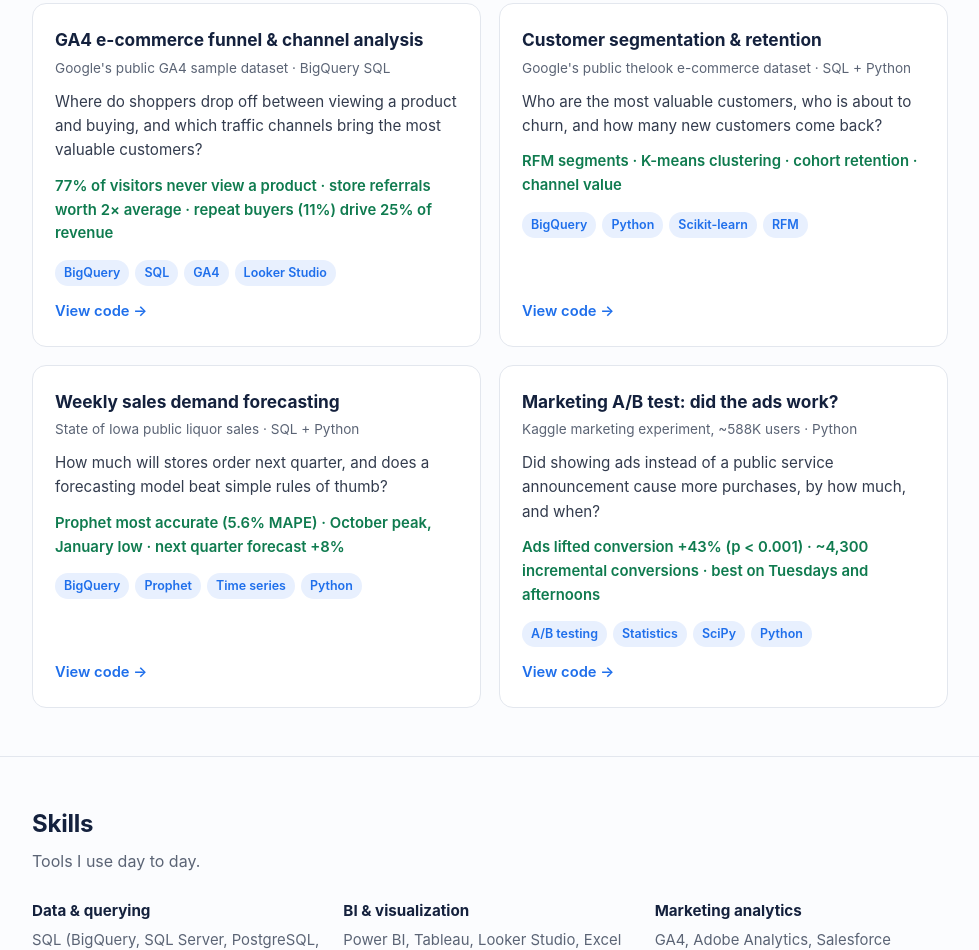
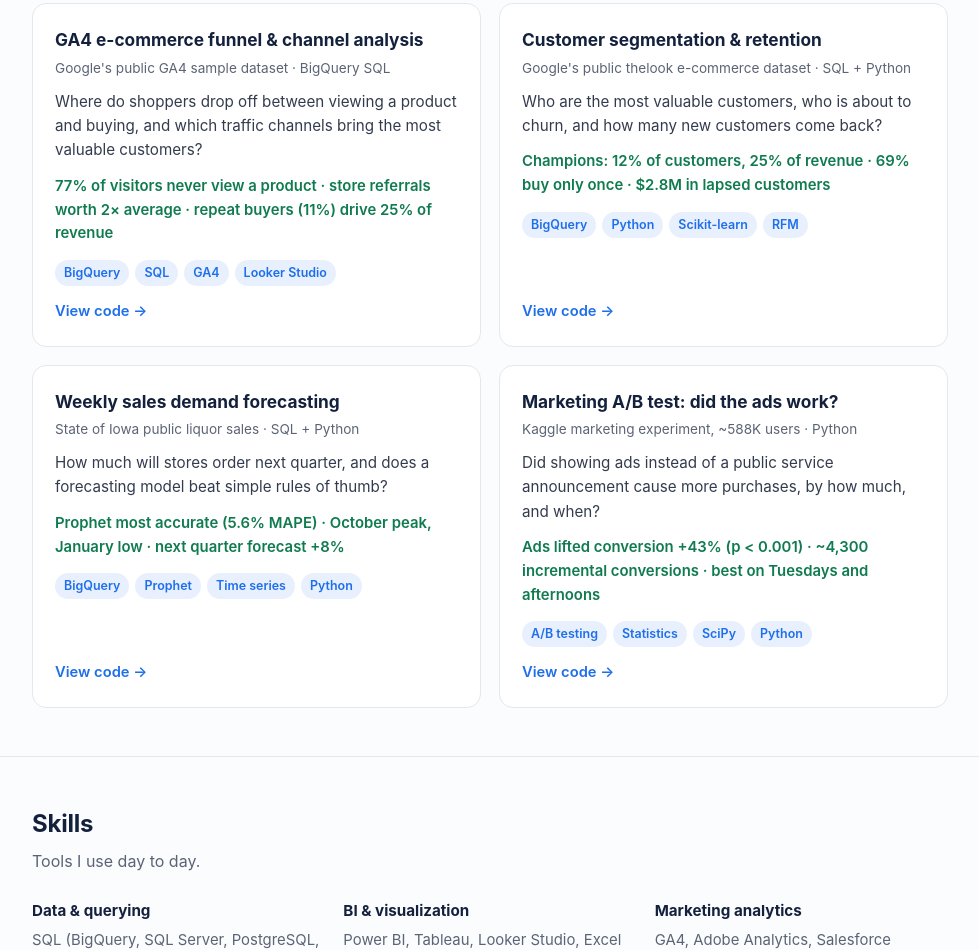
Before and after one commit to mattigaganasindhu-gsm/mattigaganasindhu-gsm.github.io, a plain HTML site: page index.html in a window 1280 px wide. Shown: the part 1778-2728 px from the top of the page, without its empty margins (150-1129 px from the left). Drawn offline with Linux system fonts and the light colour scheme.

Commit message:
Add files via upload

```diff
--- a/index.html
+++ b/index.html
@@ -137,7 +137,7 @@
       <h3>Customer segmentation &amp; retention</h3>
       <div class="meta">Google's public thelook e-commerce dataset · SQL + Python</div>
       <p>Who are the most valuable customers, who is about to churn, and how many new customers come back?</p>
-      <div class="result">RFM segments · K-means clustering · cohort retention · channel value</div>
+      <div class="result">Champions: 12% of customers, 25% of revenue · 69% buy only once · $2.8M in lapsed customers</div>
       <div class="tags"><span class="tag">BigQuery</span><span class="tag">Python</span><span class="tag">Scikit-learn</span><span class="tag">RFM</span></div>
       <div class="links"><a href="https://github.com/mattigaganasindhu-gsm/customer-segmentation-retention" target="_blank" rel="noopener">View code →</a></div>
     </div>
```
